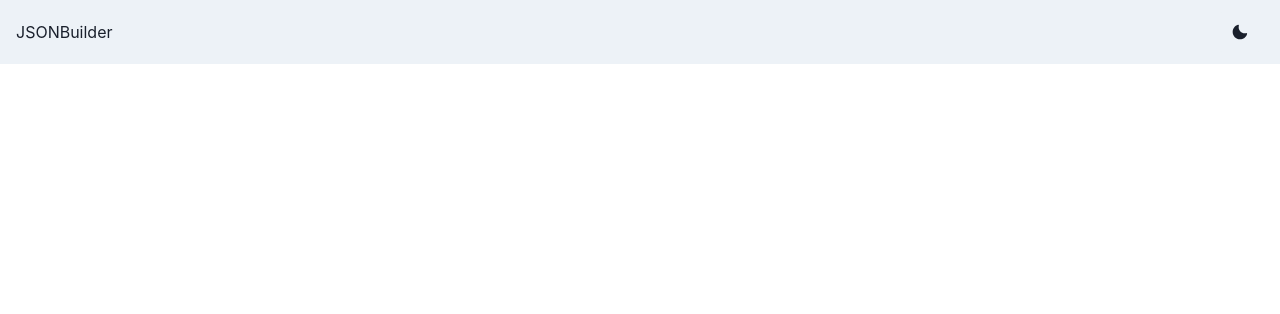
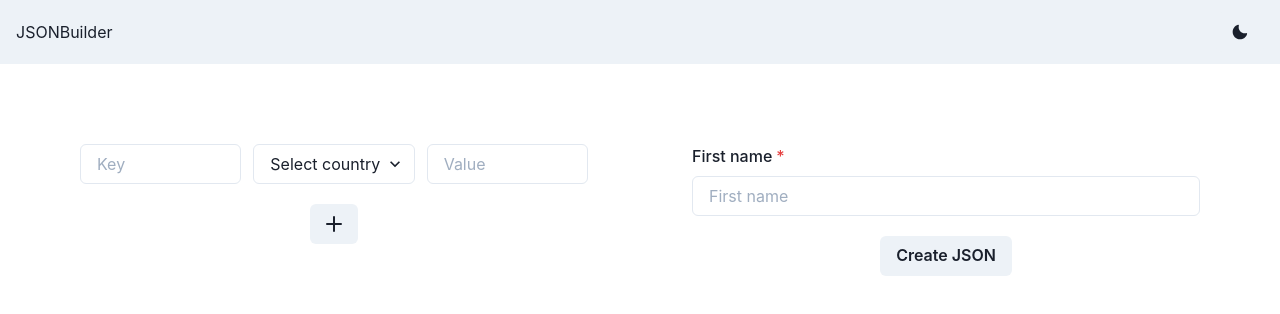
Before and after one commit to JSONBuilder/jsonBuilder, a React (Vite) app: page / in a window 1280 px wide. Shown: the top 314 px of the page. Built offline with nearby package versions, Linux system fonts and the light colour scheme.

Commit message:
[feature][Anıl/Salih] Add initial UI.

```diff
--- a/index.html
+++ b/index.html
@@ -1,13 +1,16 @@
 <!DOCTYPE html>
 <html lang="en">
+
 <head>
   <meta charset="UTF-8" />
   <link rel="icon" type="image/svg+xml" href="/src/favicon.svg" />
   <meta name="viewport" content="width=device-width, initial-scale=1.0" />
-    <title>Vite App</title>
+  <title>JSONBuilder</title>
 </head>
+
 <body>
   <div id="root"></div>
   <script type="module" src="/src/main.tsx"></script>
 </body>
+
 </html>
--- a/src/App.tsx
+++ b/src/App.tsx
@@ -1,9 +1,36 @@
+import {
+  Grid,
+  GridItem,
+  useColorMode,
+  useColorModeValue,
+} from "@chakra-ui/react";
+import Form from "./components/Form";
 import Nav from "./components/Nav";
+import SchemaCreator from "./components/SchemaCreator";
 
 const App = () => {
+  const { colorMode, toggleColorMode } = useColorMode();
+  const containerBg = useColorModeValue("white", "gray.700");
+
   return (
     <div>
       <Nav />
+      <Grid
+        h={"100%"}
+        paddingLeft={10}
+        paddingRight={10}
+        paddingTop={10}
+        paddingBottom={10}
+        templateColumns="repeat(2, 1fr)"
+        gap={6}
+      >
+        <GridItem padding={10} w="100%" h="auto" bg={containerBg}>
+          <SchemaCreator />
+        </GridItem>
+        <GridItem padding={10} w="100%" h="auto" bg={containerBg}>
+          <Form />
+        </GridItem>
+      </Grid>
     </div>
   );
 };
--- /dev/null
+++ b/src/components/Form.tsx
@@ -0,0 +1,31 @@
+import {
+  Button,
+  Center,
+  FormControl,
+  FormLabel,
+  Input,
+} from "@chakra-ui/react";
+import { useState } from "react";
+
+const Form = () => {
+  const [formInputs, setFormInputs] = useState([
+    <FormControl isRequired>
+      <FormLabel htmlFor="first-name">First name</FormLabel>
+      <Input
+        _focus={{ boxShadow: "none" }}
+        id="first-name"
+        placeholder="First name"
+      />
+    </FormControl>,
+  ]);
+  return (
+    <div>
+      {formInputs.map((formInput) => formInput)}
+      <Center margin={5}>
+        <Button _focus={{ boxShadow: "none" }}>Create JSON</Button>
+      </Center>
+    </div>
+  );
+};
+
+export default Form;
--- a/src/components/Nav.tsx
+++ b/src/components/Nav.tsx
@@ -9,21 +9,6 @@ import {
   useColorMode,
 } from "@chakra-ui/react";
 import { MoonIcon, SunIcon } from "@chakra-ui/icons";
-
-const NavLink = ({ children }: { children: ReactNode }) => (
-  <Link
-    px={2}
-    py={1}
-    rounded={"md"}
-    _hover={{
-      textDecoration: "none",
-      bg: useColorModeValue("gray.200", "gray.700"),
-    }}
-    href={"#"}
-  >
-    {children}
-  </Link>
-);
 
 export default function Nav() {
   const { colorMode, toggleColorMode } = useColorMode();
--- /dev/null
+++ b/src/components/SchemaCreator.tsx
@@ -0,0 +1,46 @@
+import { AddIcon } from "@chakra-ui/icons";
+import {
+  Button,
+  Center,
+  FormControl,
+  FormLabel,
+  Grid,
+  Input,
+  Select,
+} from "@chakra-ui/react";
+import { useState } from "react";
+
+const SchemaCreator = () => {
+  const [formInputs, setFormInputs] = useState([
+    <FormControl isRequired>
+      <Input _focus={{ boxShadow: "none" }} id="first-name" placeholder="Key" />
+    </FormControl>,
+    <FormControl isRequired>
+      <Select id="country" placeholder="Select country">
+        <option>United Arab Emirates</option>
+        <option>Nigeria</option>
+      </Select>
+    </FormControl>,
+    <FormControl isRequired>
+      <Input
+        _focus={{ boxShadow: "none" }}
+        id="first-name"
+        placeholder="Value"
+      />
+    </FormControl>,
+  ]);
+  return (
+    <div>
+      <Grid gap={3} templateColumns="repeat(3, 1fr)">
+        {formInputs.map((formInput) => formInput)}
+      </Grid>
+      <Center margin={5}>
+        <Button _focus={{ boxShadow: "none" }}>
+          <AddIcon />
+        </Button>
+      </Center>
+    </div>
+  );
+};
+
+export default SchemaCreator;
```
Lines whose indentation alone changed are shown as unchanged.
